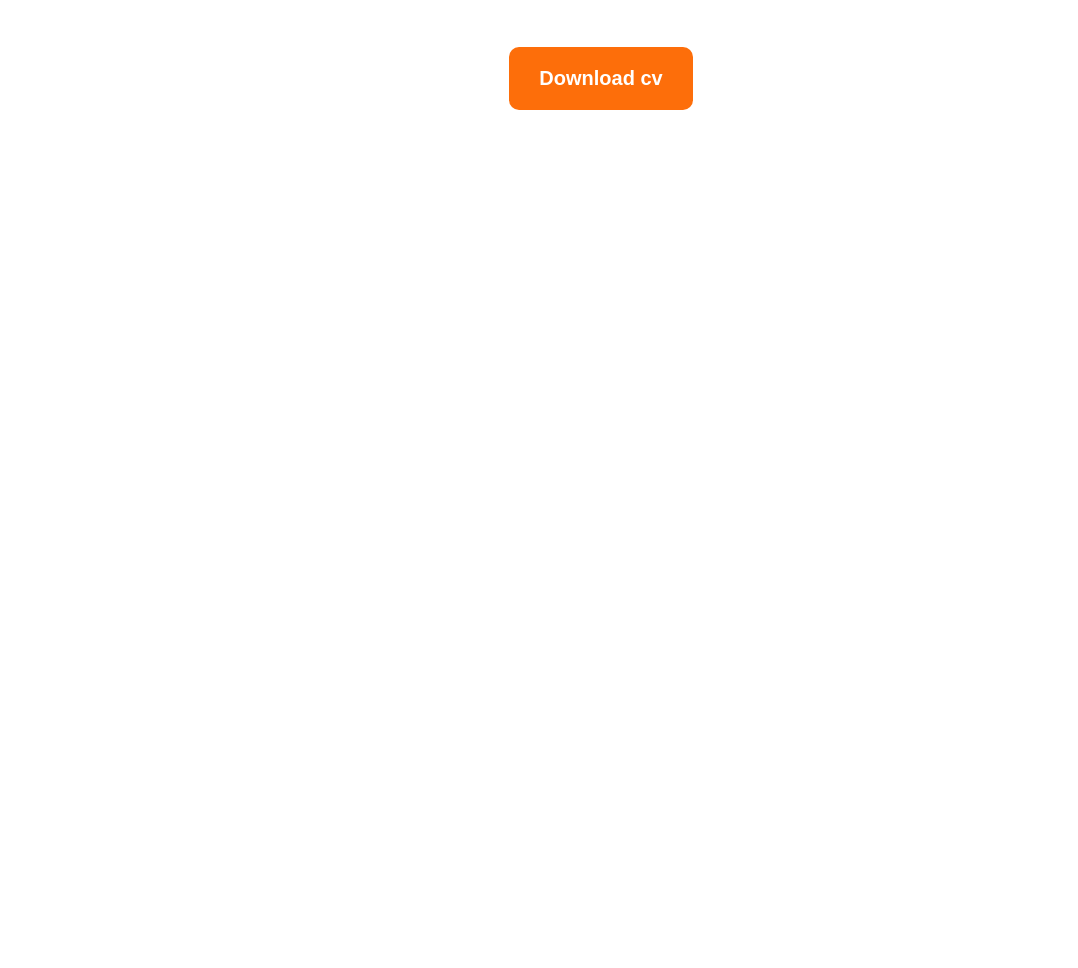
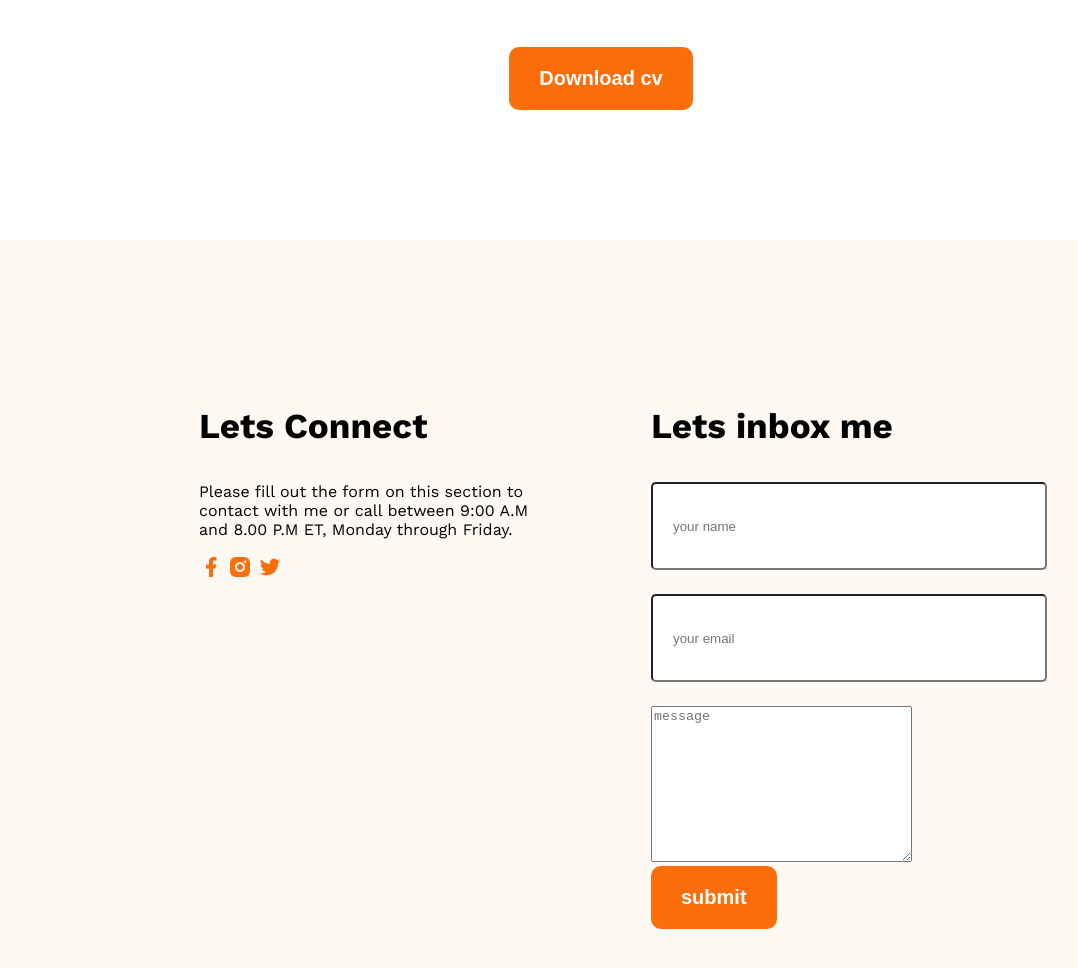
Before and after one commit to Rashu578049/practis-web-projects, a plain HTML site: page index.html in a window 1280 px wide. Shown: the part 2948-3916 px from the top of the page, without its empty margins (39-1117 px from the left). Before the commit the page ends 3188 px from the top, so only its background shows below. Drawn offline with nearby package versions, Linux system fonts and the light colour scheme.

Commit message:
added the footer section

```diff
--- a/index.html
+++ b/index.html
@@ -144,8 +144,26 @@ to any of the 1500+ FontAwesome 5 free icons available. Aenean commodo ligula eg
             </div>
           </section>
     </main>
-    <footer>
+    <footer class="secendary-bg">
+        <div class="footer-column">
+            <h3 class="section-title">Lets Connect</h3>
+            <p>Please fill out the form on this section to contact with me or call between 9:00 A.M and 8.00 P.M ET, Monday through Friday.</p>
+            <div>
+                <a href=""><img src="images/icons/facebook.png" alt=""></a>
+                <a href=""><img src="images/icons/insta.png" alt=""></a>
+                <a href=""><img src="images/icons/twitter.png" alt=""></a>
+            </div>
+        </div>
+        <div class="footer-column">
+            <h3 class="section-title">Lets inbox me</h3>
+            <form action="">
+                <input type="text" name="" id="" placeholder="your name">
+                <input type="text" name="" id="" placeholder="your email">
+                <textarea name="" id="" cols="30" rows="10" placeholder="message"></textarea>
 
+            </form>
+            <input class="btn-primary" type="submit" value="submit">
+        </div>
     </footer>
 </body>
 
--- a/styles/project.css
+++ b/styles/project.css
@@ -151,3 +151,23 @@ main section{
 .resume-download-cv{
     margin-top: 50px;
 }
+
+/* footer style */
+
+footer{
+    padding: 130px 230px;
+    display: flex;
+    gap: 100px;
+}
+.footer-column{
+    width: 50%;
+}
+footer input[type="text"]{
+    height: 64px;
+    border-radius: 5px;
+    background-color: white;
+    display: block;
+    width: 100%;
+    padding: 10px 20px;
+    margin-bottom: 24px;
+}
```
